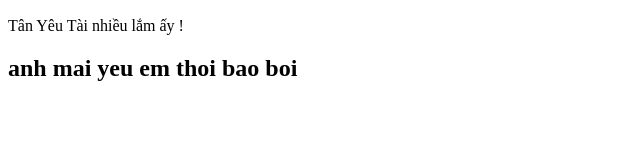
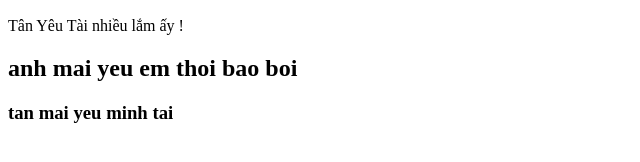
Before and after one commit to Koo1-LTCT/Hello-world, a plain HTML site: page index.html in a window 1280 px wide. Shown: the part 192-354 px from the top of the page, without its empty margins (0-640 px from the left). Drawn offline with Linux system fonts and the light colour scheme.

Commit message:
Update index.html
test che doc branch

```diff
--- a/index.html
+++ b/index.html
@@ -15,5 +15,6 @@
     </div>
     <p>Tân Yêu Tài nhiều lắm ấy !</p>
     <h2>anh mai yeu em thoi bao boi</h2>
+    <h3> tan mai yeu minh tai </h3>
 </body>
 </html>
```
